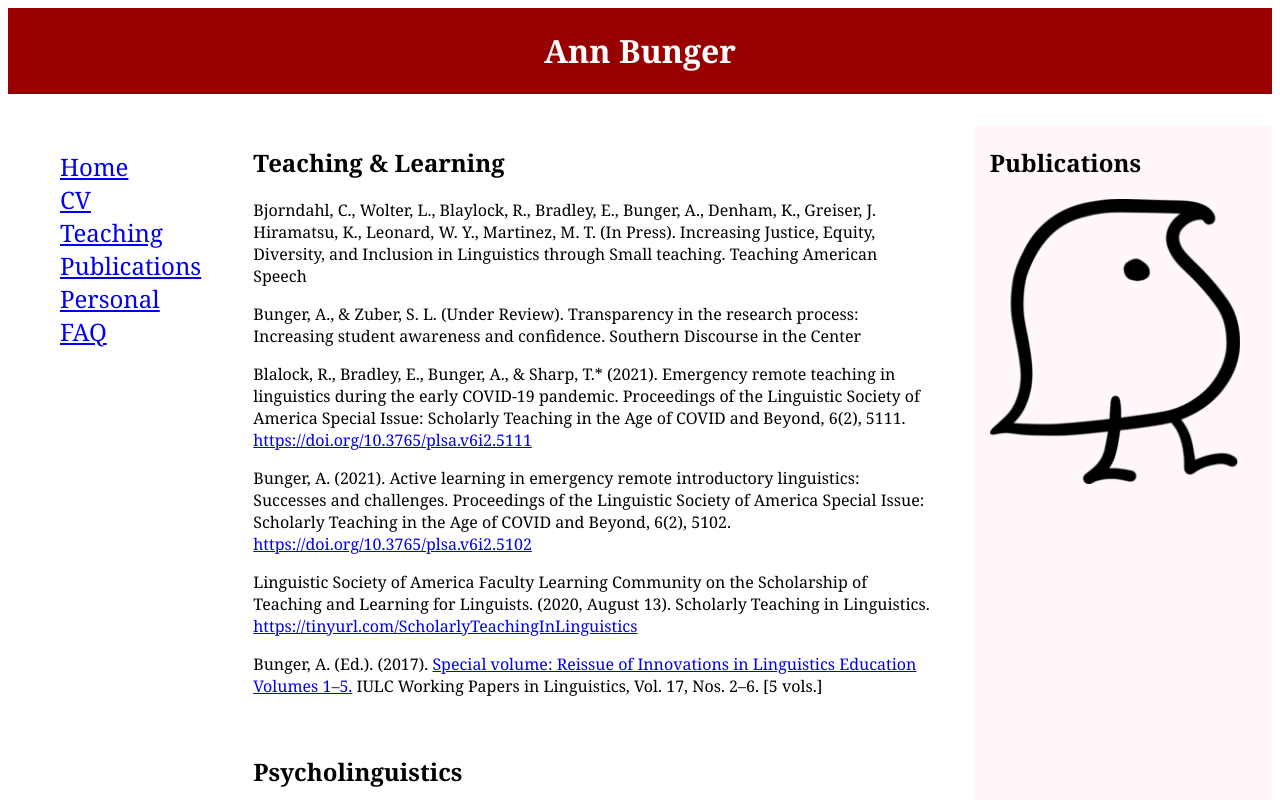
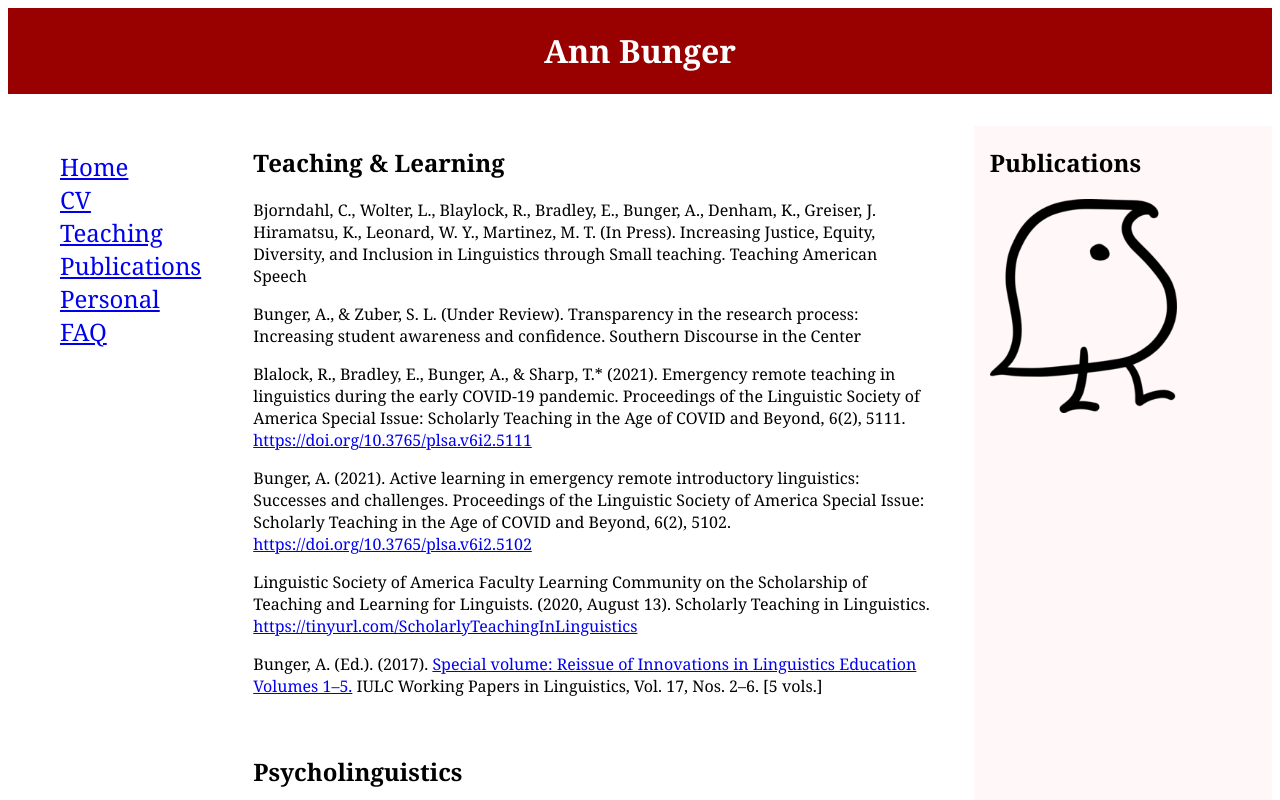
Before and after one commit to acbunger/IUI, a plain HTML site: page S531/module6/pages/Publications.html in a window 1280 px wide. Shown: the top 800 px of the page. Drawn offline with Linux system fonts and the light colour scheme.

Commit message:
Update Publications.html

```diff
--- a/S531/module6/pages/Publications.html
+++ b/S531/module6/pages/Publications.html
@@ -10,7 +10,7 @@
 
 <style>
 	img
-	{width: 100%;
+	{width: 75%;
 	 height: auto;
 	}
 </style>
```
